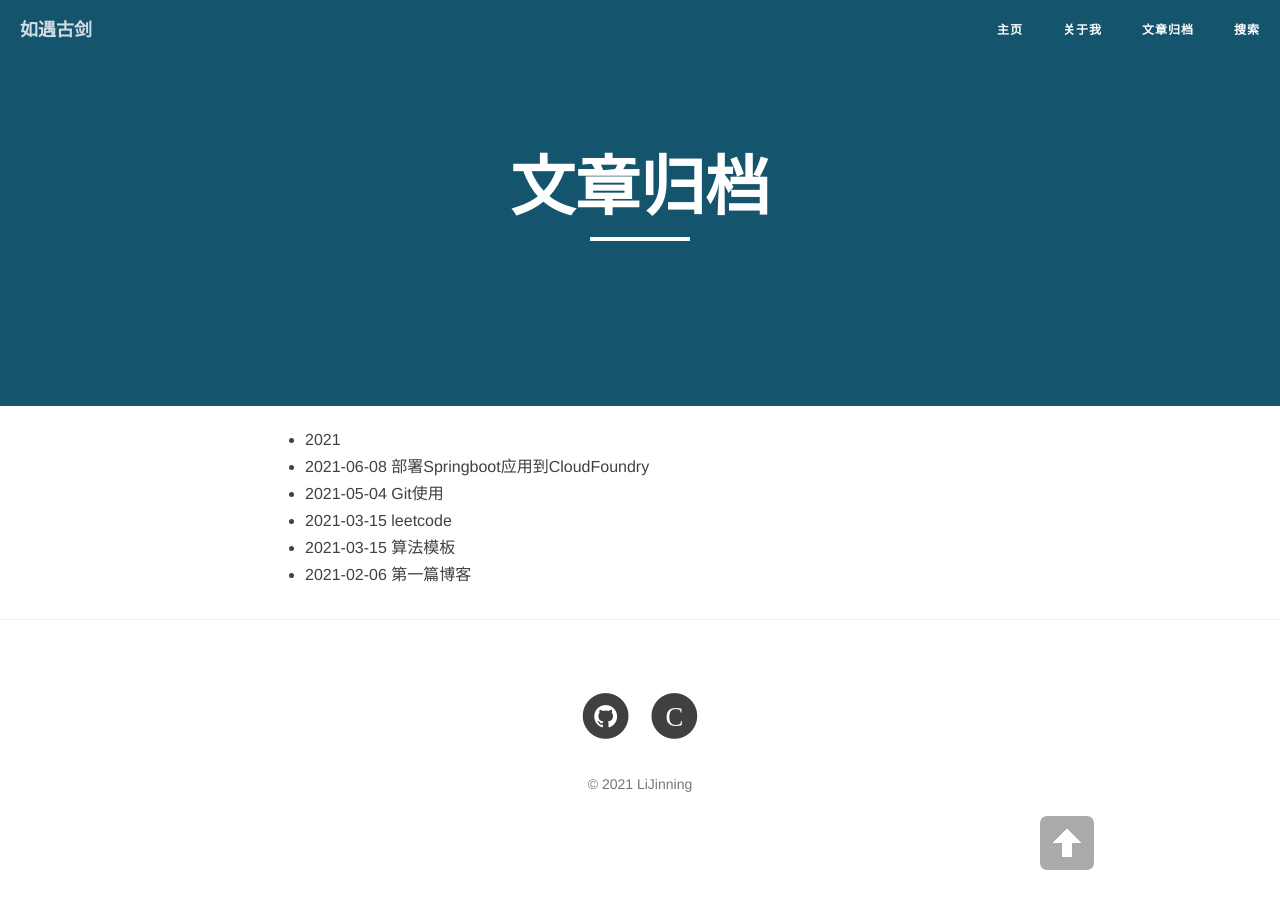
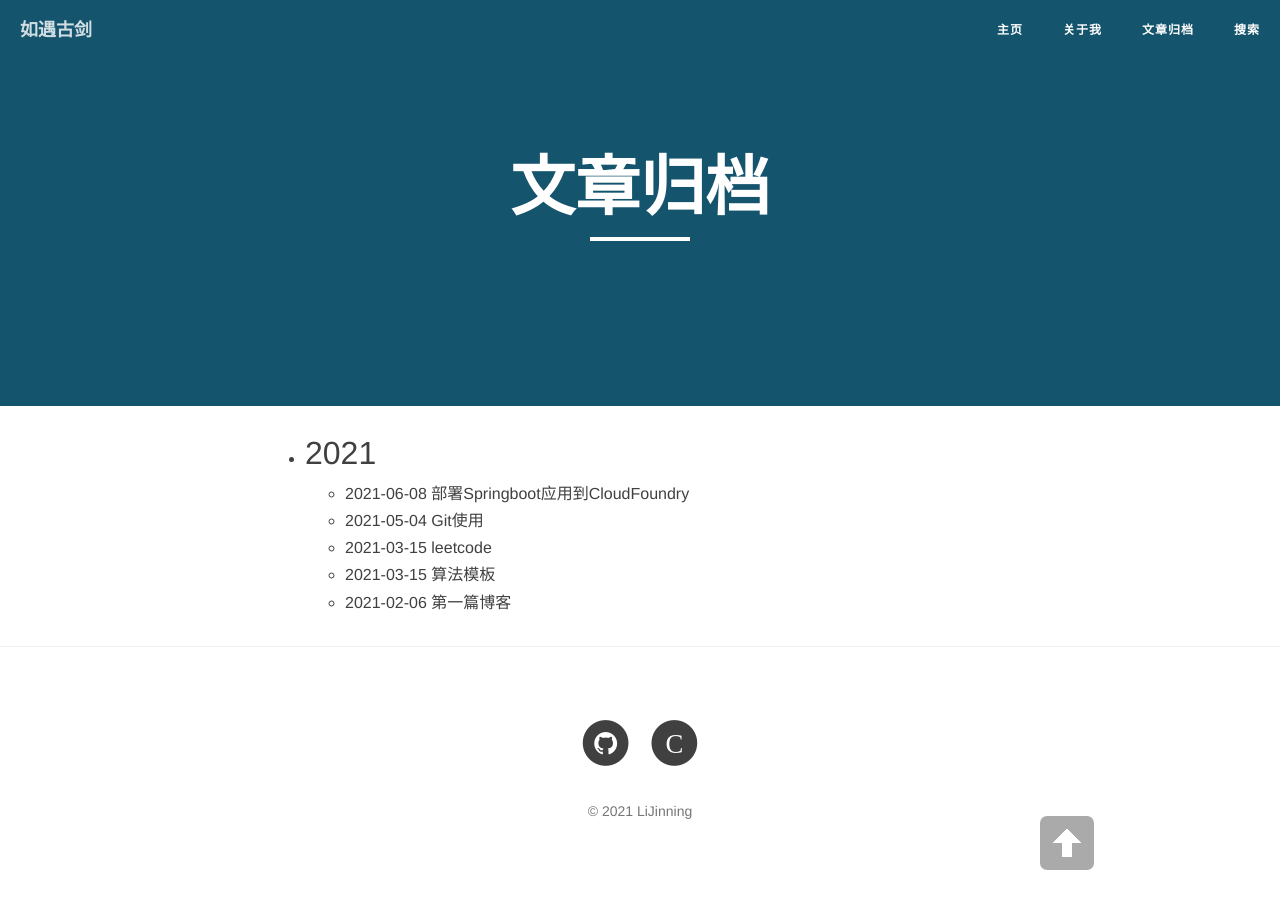
Before and after one commit to L1468999760/L1468999760.github.io, a Jekyll site: the page built from archive.md, in a window 1280 px wide. Built offline with Jekyll 4.4.1, drawn with Linux system fonts in a browser that asks for light colours; nearby versions of some CDN libraries.

Commit message:
优化归档格式

```diff
--- a/archive.md
+++ b/archive.md
@@ -5,17 +5,18 @@ description: ""
 header-img: "img/blue.jpg"
 ---
 
-
 <ul class="listing">
 {% for post in site.posts %}
   {% capture y %}{{post.date | date:"%Y"}}{% endcapture %}
   {% if year != y %}
     {% assign year = y %}
-    <li class="listing-seperator">{{ y }}</li>
+    <li class="listing-seperator"><font size="6">{{ y }}</font></li>
   {% endif %}
-  <li class="listing-item">
-    <time datetime="{{ post.date | date:"%Y-%m-%d" }}">{{ post.date | date:"%Y-%m-%d" }}</time>
-    <a href="{{ post.url }}" title="{{ post.title }}">{{ post.title }}</a>
-  </li>
+  <ul>
+    <li class="listing-item">
+    	<time datetime="{{ post.date | date:"%Y-%m-%d" }}">{{ post.date | date:"%Y-%m-%d" }}</time>
+    	<a href="{{ post.url }}" title="{{ post.title }}">{{ post.title }}</a>
+    </li>
+  </ul>
 {% endfor %}
 </ul>
```
